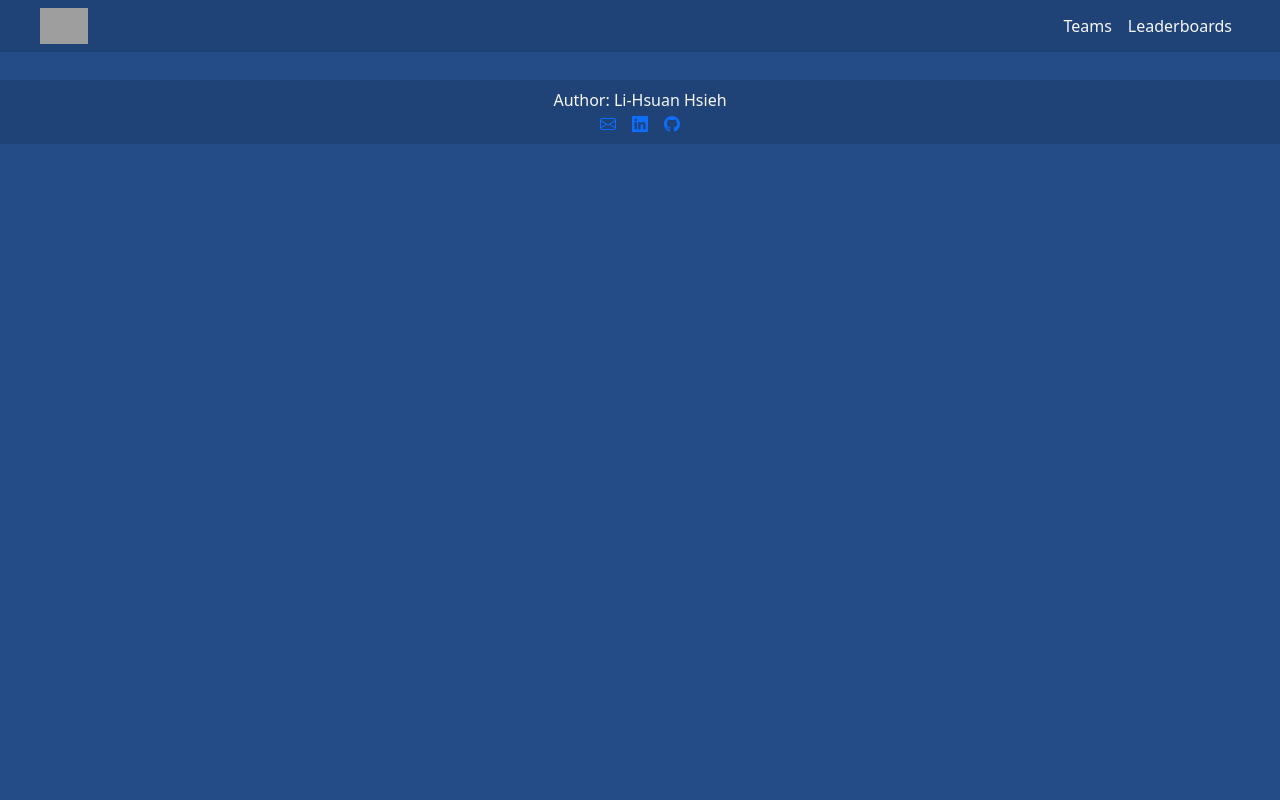
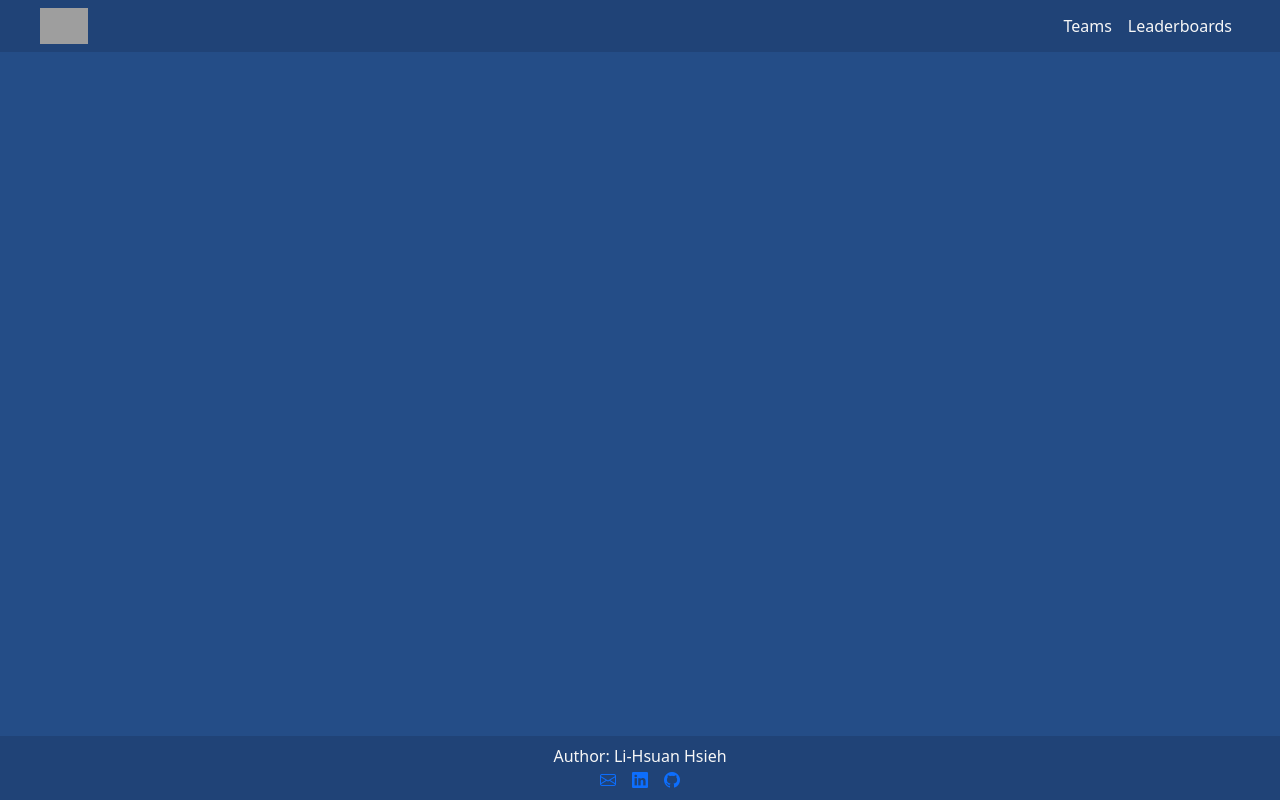
Before and after one commit to ss77995ss/stats-with-flask, a React (Create React App) app in the folder frontend/: page / in a window 1280 px wide. Built offline with nearby package versions, Linux system fonts and the light colour scheme; grey boxes are pictures that could not be loaded.

Commit message:
fix(Footer): Ensure footer always at the bottom of the screen

```diff
--- a/frontend/src/styles/App.scss
+++ b/frontend/src/styles/App.scss
@@ -27,7 +27,7 @@ header {
 }
 
 .content {
-  height: 100%;
+  min-height: calc(100vh - 4rem);
   max-width: 1200px;
   margin: auto;
   padding-top: 4rem;
--- a/frontend/src/styles/custom.scss
+++ b/frontend/src/styles/custom.scss
@@ -11,7 +11,7 @@ $theme-colors: (
 
 body {
   margin: 0;
-  font-family: "IBM Plex Sans";
+  font-family: 'IBM Plex Sans', sans-serif;
   -webkit-font-smoothing: antialiased;
   -moz-osx-font-smoothing: grayscale;
 }
```
